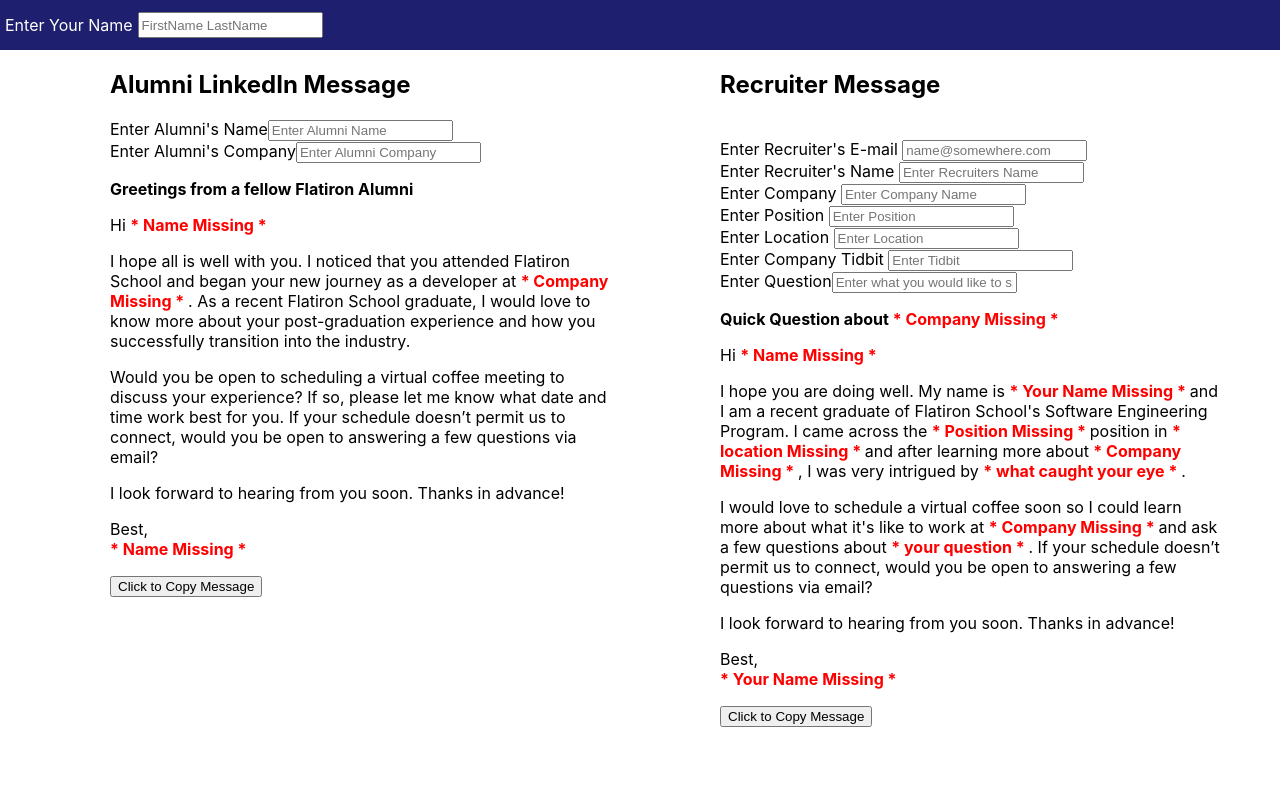
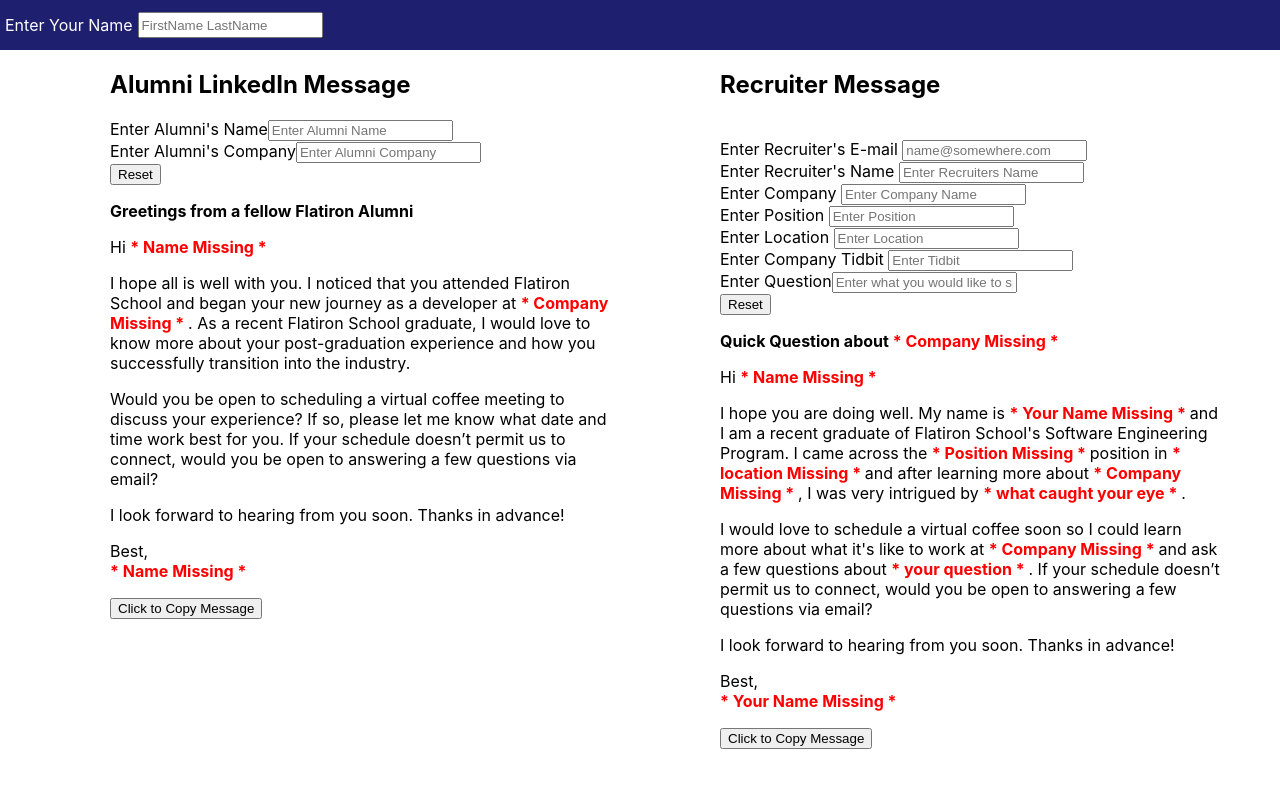
Before and after one commit to aduterte/networking-template-generator, a React (Create React App) app: page / in a window 1280 px wide. Shown: the top 788 px of the page. Built offline with nearby package versions, Linux system fonts and the light colour scheme.

Commit message:
added reset buttons

```diff
--- a/src/components/AlumniMessage.js
+++ b/src/components/AlumniMessage.js
@@ -39,6 +39,10 @@
         range = null
     }
 
+    function handleReset(){
+        setContact("")
+        setCompany("")
+    }
     return(
         <div className="alumni-message-container">
 
@@ -48,6 +52,7 @@
                 <br/>
                 <label>Enter Alumni's Company</label><input type="text" value={company} onChange={handleCompany} placeholder="Enter Alumni Company"/>
                 <br/>
+                <button onClick={handleReset}>Reset</button>
                 {/* <label>Enter Your Name</label><input type="text" value={user} onChange={handleUser} placeholder="Enter Your Name"/> */}
             <div id="alumni-text">
             <p><b>Greetings from a fellow Flatiron Alumni</b></p>
--- a/src/components/RecruiterMessage.js
+++ b/src/components/RecruiterMessage.js
@@ -74,6 +74,16 @@
         range = null
     }
 
+    function handleReset(){
+        setContact("")
+        setCompany("")
+        setPosition("")
+        setLocation("")
+        setTidbit("")
+        setQuestion("")
+        setEmail("")
+    }
+
     return(
         <div className="recruiter-message-container">
             <h2>Recruiter Message</h2>
@@ -91,7 +101,8 @@
                 <label>Enter Company Tidbit </label><input type="text" value={tidbit} onChange={handleTidbit} placeholder="Enter Tidbit"/>
                 <br/>
                 <label>Enter Question</label><input type="text" value={question} onChange={handleQuestion} placeholder="Enter what you would like to speak about, e.g. keys to success"/>
-
+                <br/>
+                <button onClick={handleReset}>Reset</button>
 
             <p><b>Quick Question about {company === "" ? <span style={warning}> * Company Missing * </span> : company}</b></p>
             <div id="copy-text">
```
